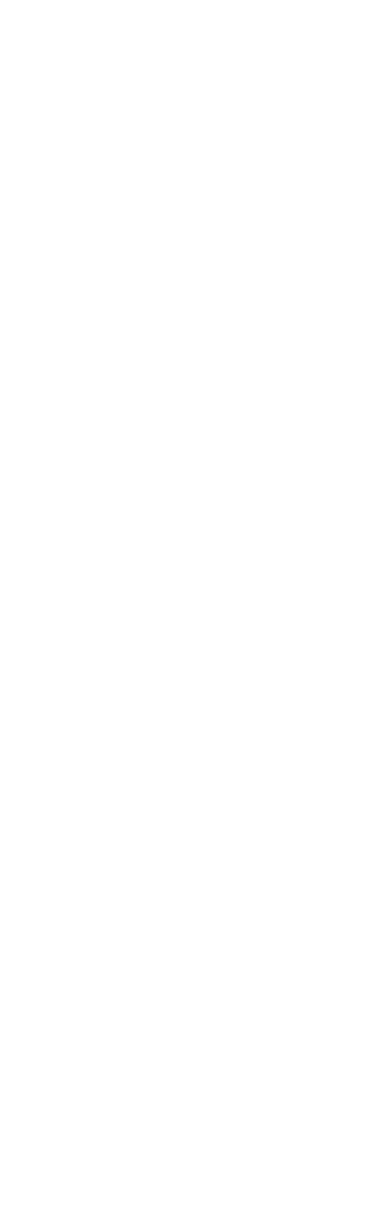
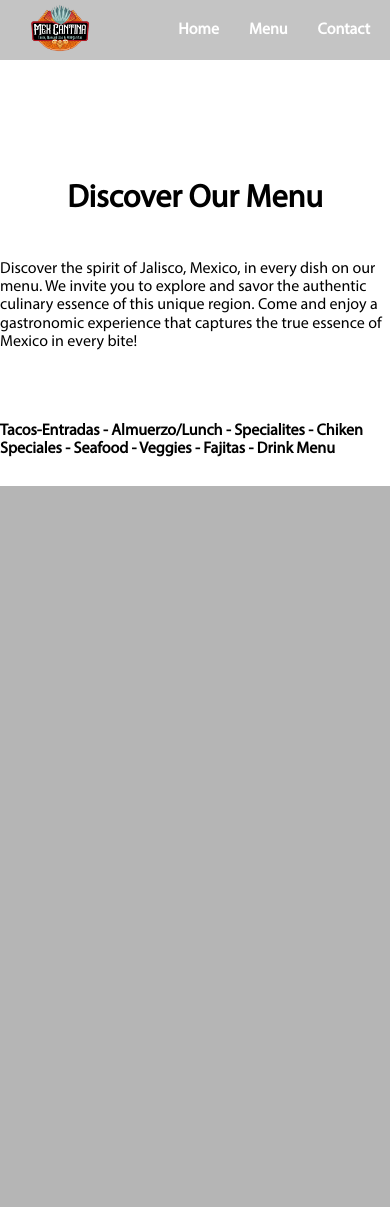
Before and after one commit to arianjoel93/mexcantina, a plain HTML site: page menu.html in a window 390 px wide. Shown: the top 1207 px of the page. Before the commit the page ends 844 px from the top, so only its background shows below. Drawn offline with Linux system fonts and the light colour scheme.

Commit message:
responsive

```diff
--- a/css/styles.css
+++ b/css/styles.css
@@ -224,3 +224,52 @@ footer{
 }
 
 /* end home */
+
+/* Menu */
+.container_menu{
+    height: 100%;
+
+}
+
+.menu_container{
+    padding: 100px 0;
+    display: flex;
+    flex-direction: column;
+    align-items: center;
+    gap: 2rem;
+
+}
+.menu_container h4{
+    margin: 5rem 0;
+}
+
+.container_subtitle{
+    max-width:  60rem;
+    display: grid;
+    place-items: center;
+
+}
+
+
+.container_info_menu{
+    background-image: url(../img/Recurso\ 1-100.jpg);
+    width: 100%;
+    height: 80vh;
+    background-repeat: no-repeat;
+    background-size:cover;
+    display:grid;
+    place-items: center;
+}
+
+.card_menu_container{
+    max-width: 85rem;
+    width: 100%;
+    height: 90vh;
+    background-color: rgb(181, 181, 181);
+    margin-top: -5vh;
+    display: grid;
+    grid-template-columns: repeat(3, 1fr);
+    grid-template-rows: repeat(4, 1fr);
+}
+
+/* end menu */
--- a/menu.html
+++ b/menu.html
@@ -3,9 +3,38 @@
 <head>
     <meta charset="UTF-8">
     <meta name="viewport" content="width=device-width, initial-scale=1.0">
+    <link rel="preload" href="css/styles.css" as="style">
+    <link href="css/styles.css" rel="stylesheet">
+    <link rel="preload" href="css/normalize.css" as="style">
+    <link rel="preload" href="menu.html">
+    <link rel="stylesheet" href="css/normalize.css">
     <title>Mexcantina | Menu</title>
 </head>
 <body>
-
+    <div class="container_menu">
+        <header>
+            <a href="/">
+                <img src="img/Recurso 1.png" />
+            </a>
+            <nav>
+                <a href="/" title="Go to Home Page">Home</a>
+                <a href="menu.html" title="View our Menu">Menu</a>
+                <a href="contact.html" title="Contact Us">Contact</a>
+            </nav>
+        </header>
+    </div>
+    <div class="menu_container">
+        <h1>Discover Our Menu</h1>
+        <div class="container_subtitle">
+            <p> Discover the spirit of Jalisco, Mexico, in every dish on our menu.
+                We invite you to explore and savor the authentic culinary essence
+                of this unique region. Come and enjoy a gastronomic experience
+                that captures the true essence of Mexico in every bite!</p>
+        </div>
+        <h4>Tacos-Entradas - Almuerzo/Lunch - Specialites - Chiken Speciales -  Seafood - Veggies - Fajitas  - Drink Menu</h4>
+        <div class="container_info_menu">
+            <div class="card_menu_container">
+        </div>
+    </div>
 </body>
 </html>
```
Also changed, not shown: index.html (+3 -3 lines), img/Recurso 1-100.jpg (added).
